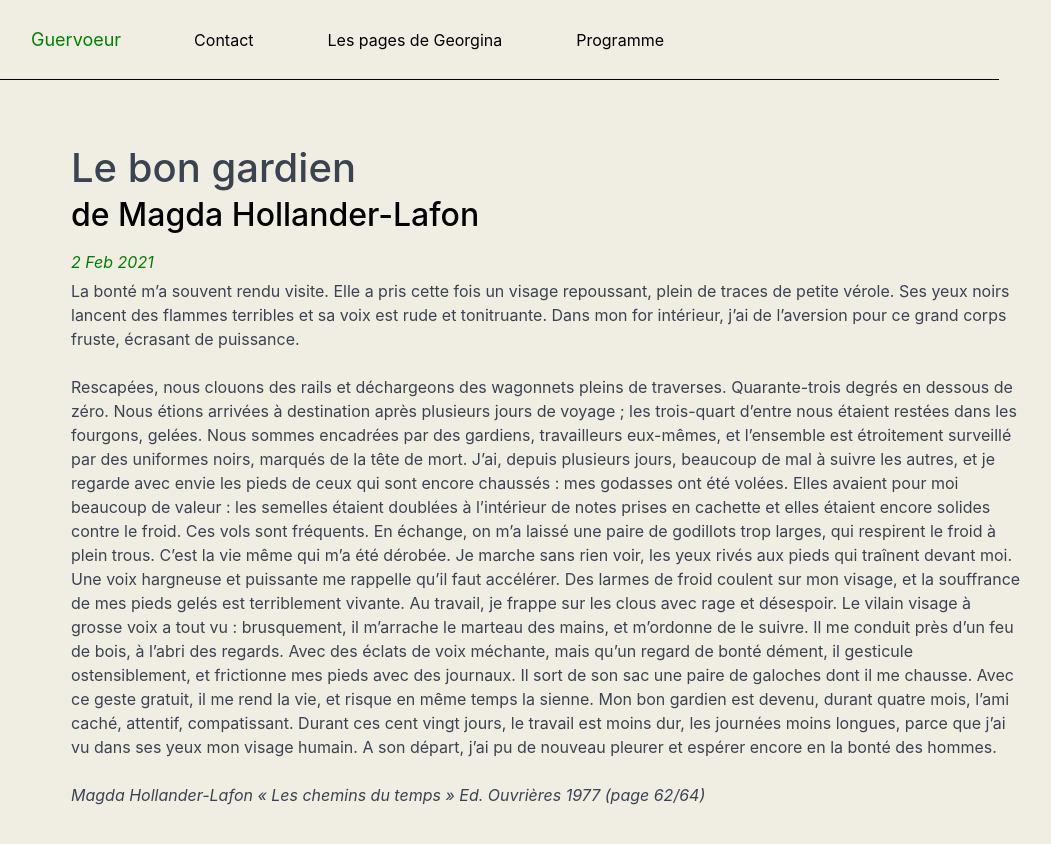
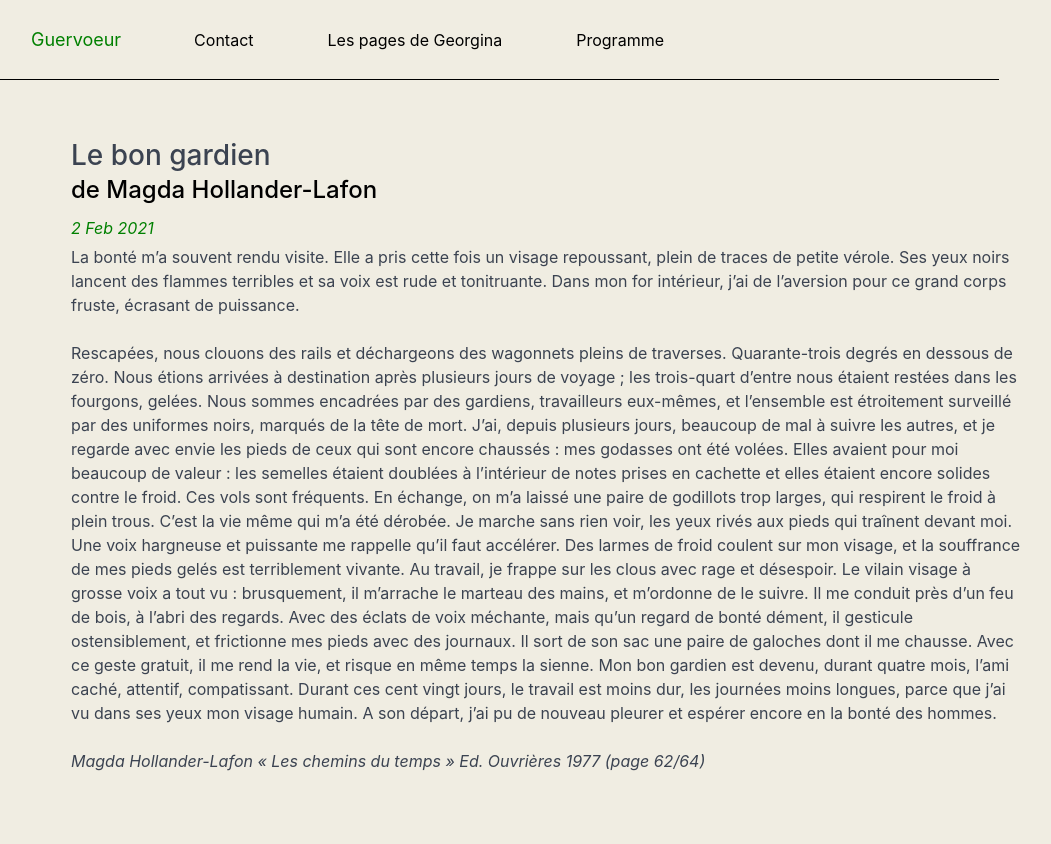
Before and after one commit to violaine-web/guervoeur, a Jekyll site: the page built from _posts/importe/2021-02-02-le-bon-gardien.md, in a window 1280 px wide. Shown: the top 844 px of the page, without its empty margins (141-1192 px from the left). Built offline with Jekyll 4.4.1, drawn with Linux system fonts in a browser that asks for light colours.

Commit message:
réduit la taille des titres et sous-titres

```diff
--- a/_layouts/post.html
+++ b/_layouts/post.html
@@ -5,8 +5,8 @@ layout: default
 <article class="post h-entry" itemscope itemtype="http://schema.org/BlogPosting">
 
   <header class="post-header">
-    <h1 class="post-title p-name" itemprop="name headline">{{ page.title | escape }}</h1>
-    <h2 class="post-subtitle ps-name" itemprop="name headline">{{ page.subtitle | escape }}</h2>
+    <h3 class="post-title p-name" itemprop="name headline">{{ page.title | escape }}</h3>
+    <h4 class="post-subtitle ps-name" itemprop="name headline">{{ page.subtitle | escape }}</h4>
     <p class="post-meta">
       <time class="dt-published" datetime="{{ page.date | date_to_xmlschema }}" itemprop="datePublished">
         {%- assign date_format = site.minima.date_format | default: "%-d %b %Y" -%}
```
